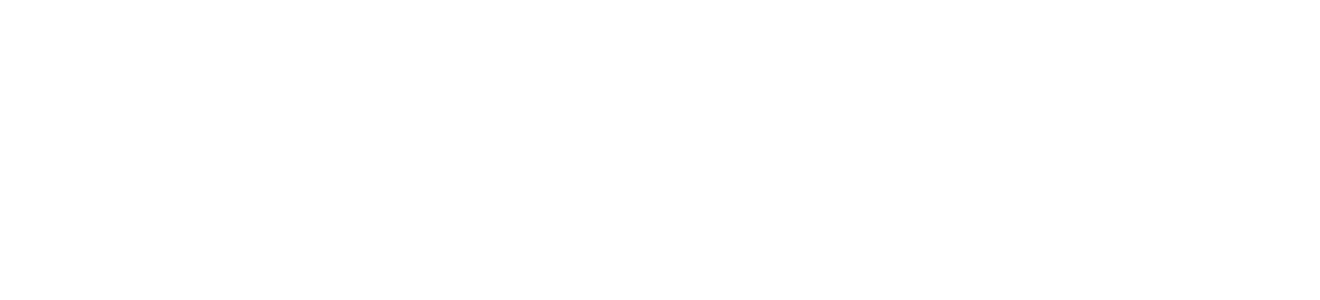
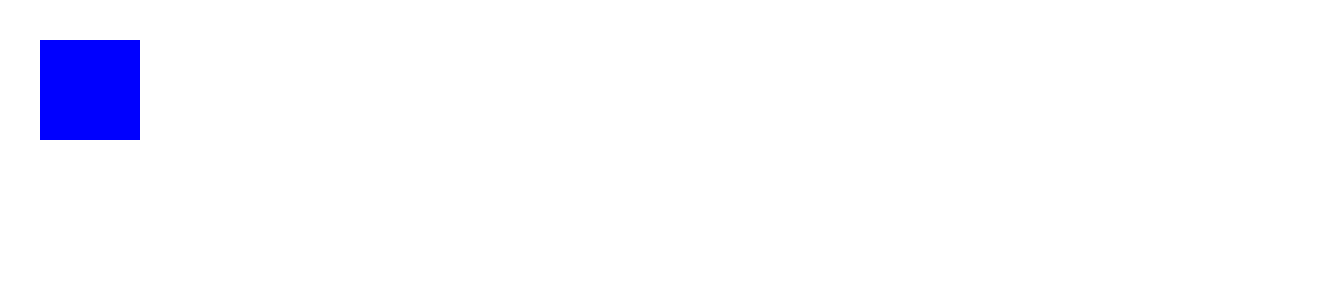
Before and after one commit to RZuchniak/mosaic, a React (Vite) app: page / in a window 1280 px wide. Shown: the top 300 px of the page, 1320 px wide, since content can reach past the window. Built offline with nearby package versions, Linux system fonts and the light colour scheme.

Commit message:
feat: implement canvas

```diff
--- a/package.json
+++ b/package.json
@@ -14,7 +14,7 @@
     "react-dom": "^18.2.0"
   },
   "devDependencies": {
-    "@types/react": "^18.2.15",
+    "@types/react": "^18.2.22",
     "@types/react-dom": "^18.2.7",
     "@typescript-eslint/eslint-plugin": "^6.0.0",
     "@typescript-eslint/parser": "^6.0.0",
--- a/src/App.tsx
+++ b/src/App.tsx
@@ -1,11 +1,9 @@
 import './App.css'
+import Canvas from './Canvas'
 
 function App() {
-
   return (
-    <>
-
-    </>
+    <Canvas width={window.innerWidth} height={window.innerHeight}/>
   )
 }
 
--- /dev/null
+++ b/src/Canvas.tsx
@@ -0,0 +1,28 @@
+import { useRef, useEffect } from 'react';
+
+type CanvasProps = React.DetailedHTMLProps<
+React.CanvasHTMLAttributes<HTMLCanvasElement>,
+HTMLCanvasElement>;
+
+const Canvas: React.FC<CanvasProps> = ({ ...props }) => {
+
+    const canvasRef = useRef<HTMLCanvasElement | null>(null);
+
+    useEffect(() => {
+        const canvas = canvasRef.current;
+        if(!canvas) {
+            return;
+        }
+        const context = canvas.getContext('2d')
+        if(!context) {
+            return;
+        }
+        context.fillStyle = 'blue';
+        context.fillRect(0,0,100,100);
+
+    }, [])
+
+    return <canvas width={props.width} height={props.height} ref={canvasRef}/>
+};
+
+export default Canvas;
--- a/src/components/Canvas/Canvas.tsx
+++ /dev/null
@@ -1,5 +0,0 @@
-export default function canvas() {
-    <>
-
-    </>
-}
```
Also changed, not shown: 2 other files (tests, documents, lock files or other folders).
